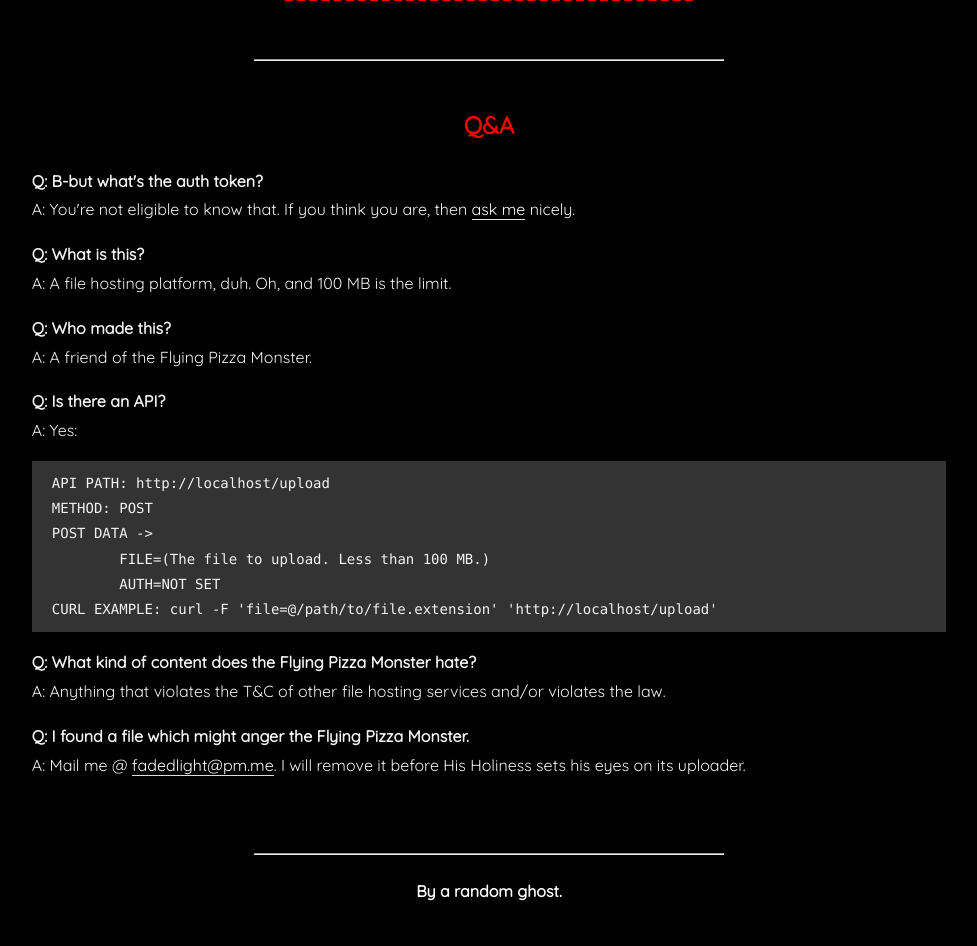
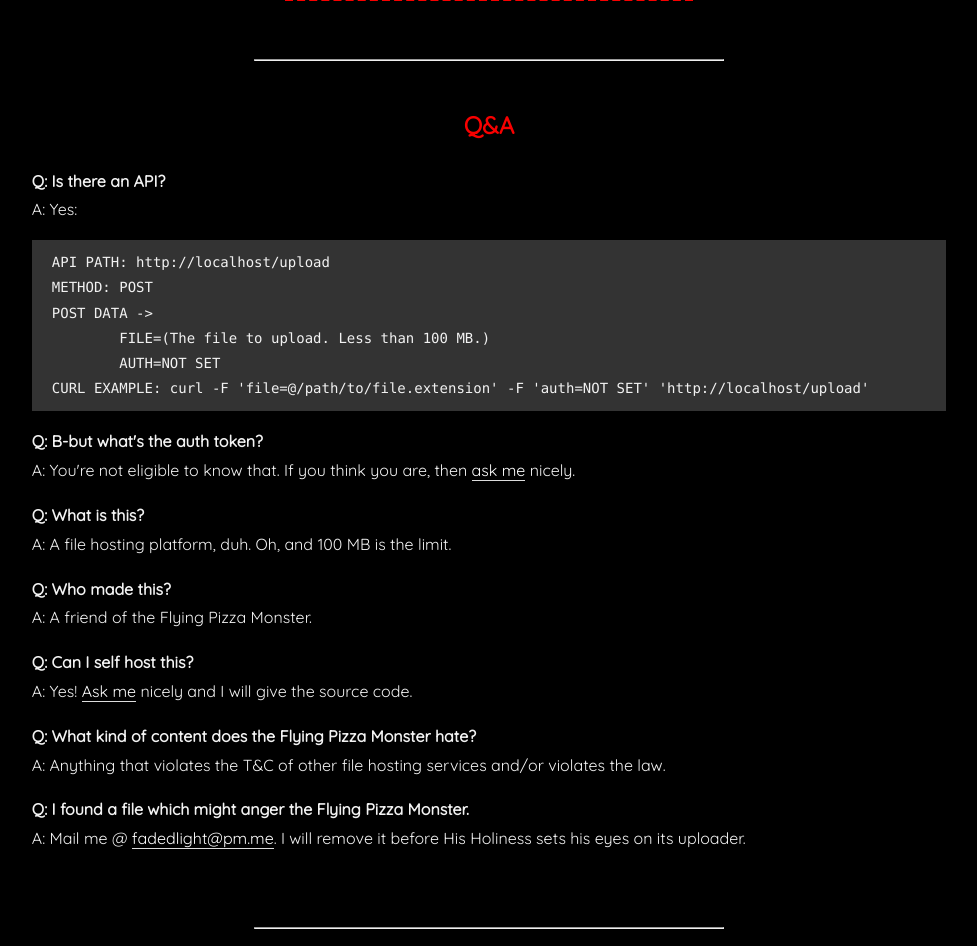
Before and after one commit to Yureien/PyFileHosting, a Flask app: page / in a window 1280 px wide. Shown: the part 690-1636 px from the top of the page, without its empty margins (151-1128 px from the left). Before the commit the page ends 1591 px from the top, so only its background shows below. Run offline with Flask 2, Linux system fonts and the light colour scheme.

Commit message:
Made better

```diff
--- a/templates/index.html
+++ b/templates/index.html
@@ -51,6 +51,17 @@
 		<div class="faq-container">
 			<h2>Q&A</h2>
 			<p>
+				<b>Q: Is there an API?</b><br>
+				A: Yes:
+				<pre>
+API PATH: {{request.base_url}}upload
+METHOD: POST
+POST DATA ->
+	FILE=(The file to upload. Less than 100 MB.)
+	AUTH={{ auth_token }}
+CURL EXAMPLE: curl -F 'file=@/path/to/file.extension' -F 'auth={{ auth_token }}' '{{request.base_url}}upload'</pre>
+			</p>
+			<p>
 				<b>Q: B-but what's the auth token?</b><br>
 				A: You're not eligible to know that. If you think you are, then <a href="mailto:fadedlight@pm.me">ask me</a> nicely.
 			</p>
@@ -63,15 +74,8 @@
 				A: A friend of the Flying Pizza Monster.
 			</p>
 			<p>
-				<b>Q: Is there an API?</b><br>
-				A: Yes:
-				<pre>
-API PATH: {{request.base_url}}upload
-METHOD: POST
-POST DATA ->
-	FILE=(The file to upload. Less than 100 MB.)
-	AUTH={{ auth_token }}
-CURL EXAMPLE: curl -F 'file=@/path/to/file.extension' '{{request.base_url}}upload'</pre>
+				<b>Q: Can I self host this?</b><br>
+				A: Yes! <a href="mailto:fadedlight@pm.me">Ask me</a> nicely and I will give the source code.
 			</p>
 			<p>
 				<b>Q: What kind of content does the Flying Pizza Monster hate?</b><br>
```
